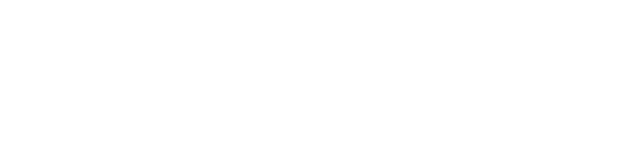
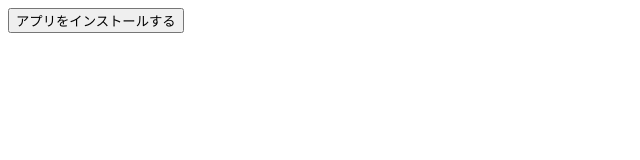
Before and after one commit to tsuyoshi-hiraiwa-rv/testPWA, a plain HTML site: page index.html in a window 1280 px wide. Shown: the whole page, without its empty margins (0-640 px from the left). Drawn offline with Linux system fonts and the light colour scheme.

Commit message:
ボタンの可視化

```diff
--- a/index.html
+++ b/index.html
@@ -15,7 +15,7 @@
     </head>
 
     <body>
-        <button id="InstallBtn" style="display:none">
+        <button id="InstallBtn">
             アプリをインストールする
         </button>
         <script src="js/app.js"></script>
```
